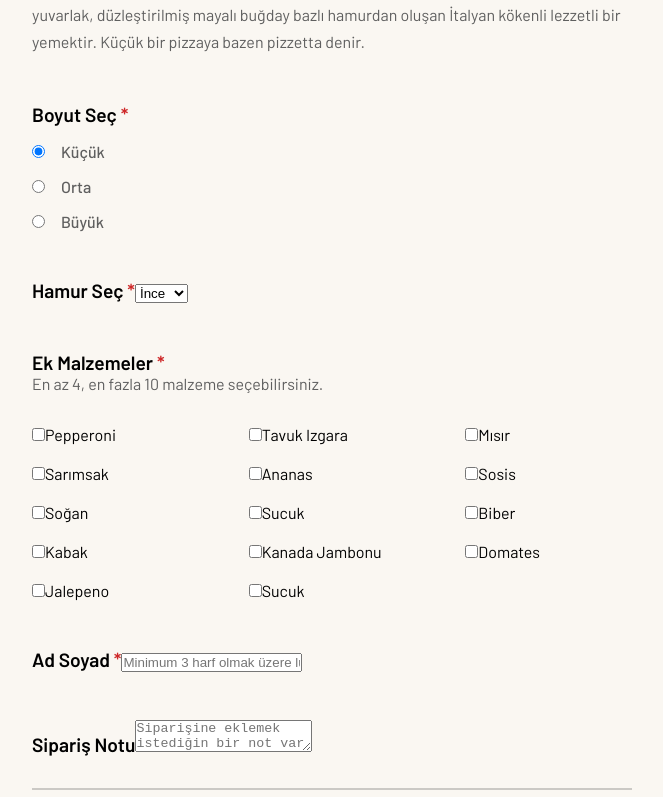
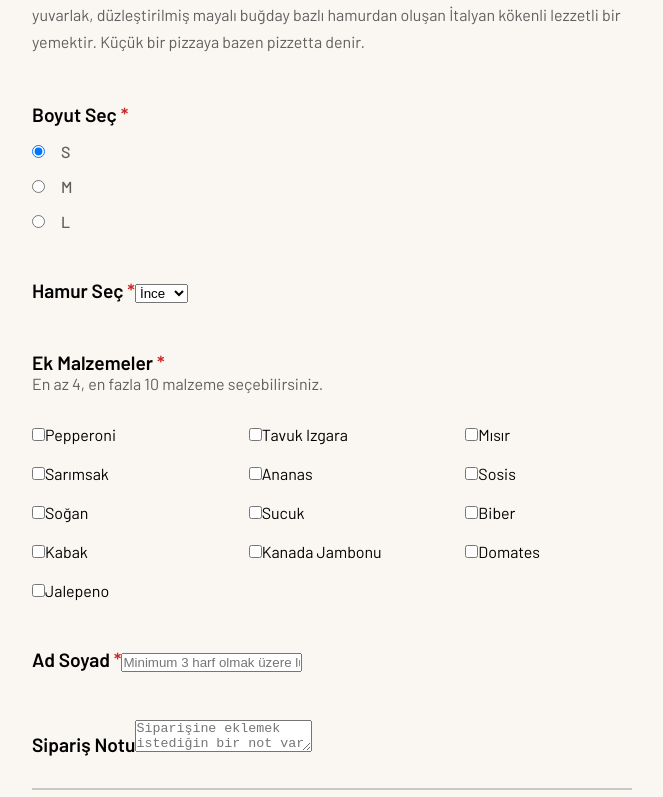
Before and after one commit to irfansubasi/pizza-page-reactjs, a React (Vite) app: page /order in a window 1280 px wide. Shown: the part 609-1406 px from the top of the page, without its empty margins (308-971 px from the left). Built offline with nearby package versions, Linux system fonts and the light colour scheme; a web font is replaced by a local one.

Commit message:
update datas

```diff
--- a/src/data/optionsData.js
+++ b/src/data/optionsData.js
@@ -1,28 +1,27 @@
 export const sizes = [
-  { label: 'Küçük', value: 'Small' },
-  { label: 'Orta', value: 'Medium' },
-  { label: 'Büyük', value: 'Large' },
+  { label: 'S', value: 'S' },
+  { label: 'M', value: 'M' },
+  { label: 'L', value: 'L' },
 ];
 
 export const doughTypes = [
-  { label: 'İnce', value: 'Thin' },
+  { label: 'İnce', value: 'İnce' },
   { label: 'Orta', value: 'Regular' },
   { label: 'Kalın', value: 'Thick' },
 ];
 
 export const toppings = [
-  { name: 'Pepperoni' },
-  { name: 'Tavuk Izgara' },
-  { name: 'Mısır' },
-  { name: 'Sarımsak' },
-  { name: 'Ananas' }, //war crime about pizza(I personally don't support this)
-  { name: 'Sosis' },
-  { name: 'Soğan' },
-  { name: 'Sucuk' },
-  { name: 'Biber' },
-  { name: 'Kabak' },
-  { name: 'Kanada Jambonu' },
-  { name: 'Domates' },
-  { name: 'Jalepeno' },
-  { name: 'Sucuk' },
+  { label: 'pepperoni', name: 'Pepperoni' },
+  { label: 'grilled_chicken', name: 'Tavuk Izgara' },
+  { label: 'corn', name: 'Mısır' },
+  { label: 'garlic', name: 'Sarımsak' },
+  { label: 'pineapple', name: 'Ananas' }, // war crime about pizza (I personally don't support this)
+  { label: 'sausage', name: 'Sosis' },
+  { label: 'onion', name: 'Soğan' },
+  { label: 'sucuk', name: 'Sucuk' },
+  { label: 'pepper', name: 'Biber' },
+  { label: 'zucchini', name: 'Kabak' },
+  { label: 'canadian_ham', name: 'Kanada Jambonu' },
+  { label: 'tomato', name: 'Domates' },
+  { label: 'jalapeno', name: 'Jalepeno' },
 ];
--- a/src/data/priceData.js
+++ b/src/data/priceData.js
@@ -5,15 +5,15 @@ const foodPrices = [
 ];
 
 const pizzaSizePrices = {
-  Small: 0, //The price shown on the menu is for small size
-  Medium: 50,
-  Large: 60,
+  S: 0, //The price shown on the menu is for small size
+  M: 50,
+  L: 60,
 };
 
 const doughTypePrices = {
-  Thin: 20,
-  Regular: 0, // No extra charge for regular crust
-  Thick: 25,
+  İnce: 0, // No extra charge for regular crust
+  Orta: 20,
+  Kalın: 25,
 };
 
 const ingredientPrice = 10;
```
